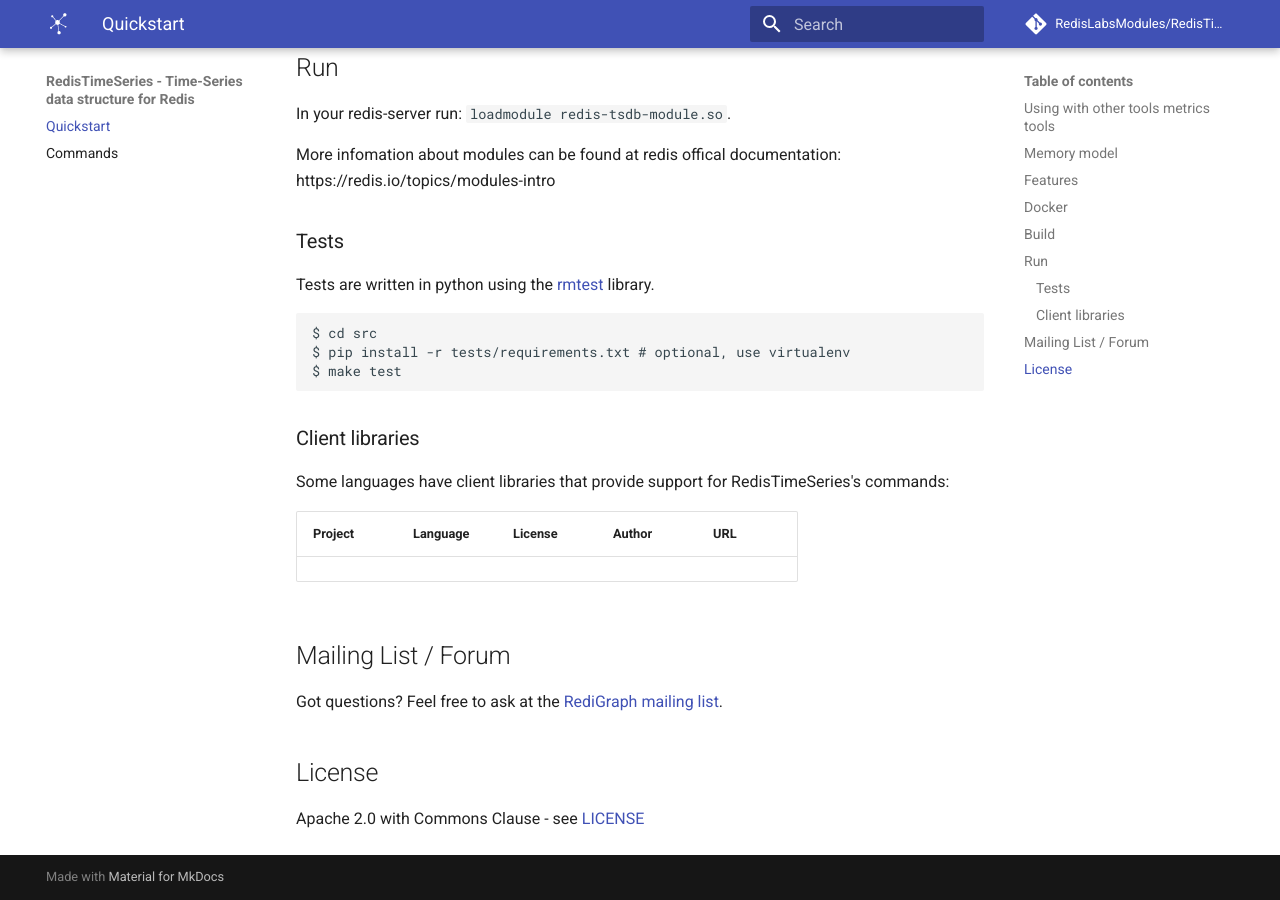
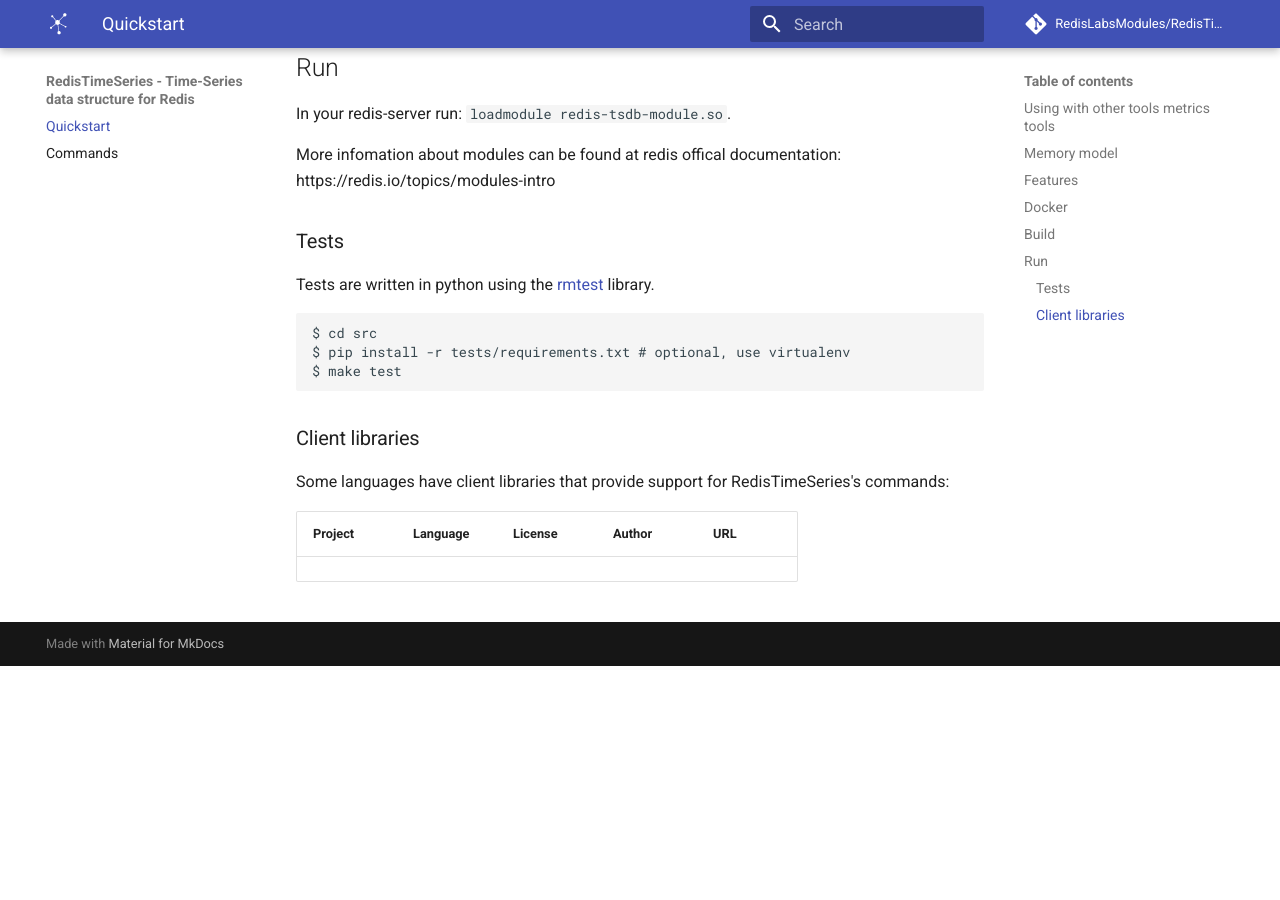
Before and after one commit to RedisTimeSeries/RedisTimeSeries, an MkDocs documentation site: the page built from docs/index.md, in a window 1280 px wide and 900 px high, scrolled down 1117 px. Built offline with MkDocs 1.6.1 and Material for MkDocs 9.7.7, drawn with Linux system fonts in a browser that asks for light colours; comment, search, counter and statistics services are not loaded; old or Windows-style settings are respelled for this version of MkDocs; after the commit the page ends 1783 px from its top, so only the background shows below that.

Commit message:
removing license and google group from docs

```diff
--- a/docs/index.md
+++ b/docs/index.md
@@ -55,11 +55,3 @@
 
 | Project | Language | License | Author | URL |
 | ------- | -------- | ------- | ------ | --- |
-
-## Mailing List / Forum
-
-Got questions? Feel free to ask at the [RediGraph mailing list](https://groups.google.com/forum/#!forum/redisgraph).
-
-## License
-
-Apache 2.0 with Commons Clause - see [LICENSE](https://raw.githubusercontent.com/RedisLabsModules/RedisGraph/master/LICENSE)
```
